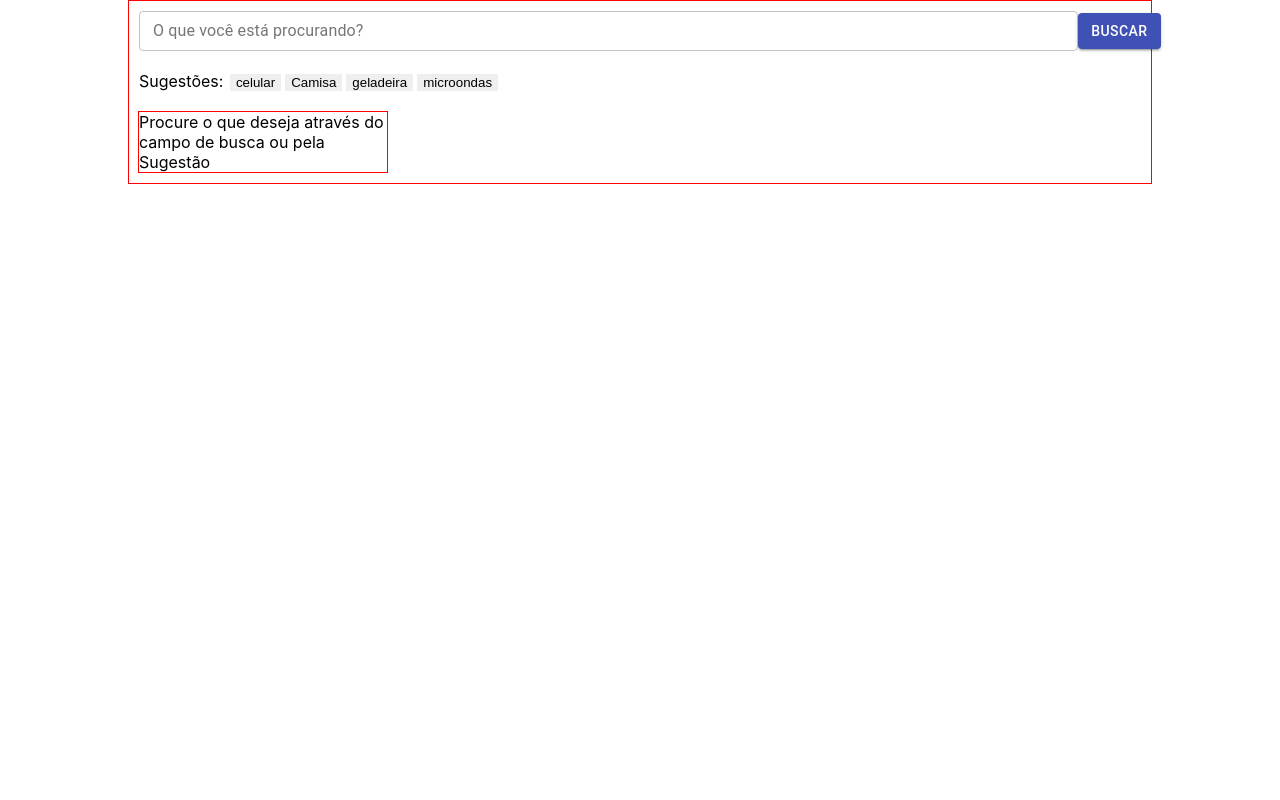
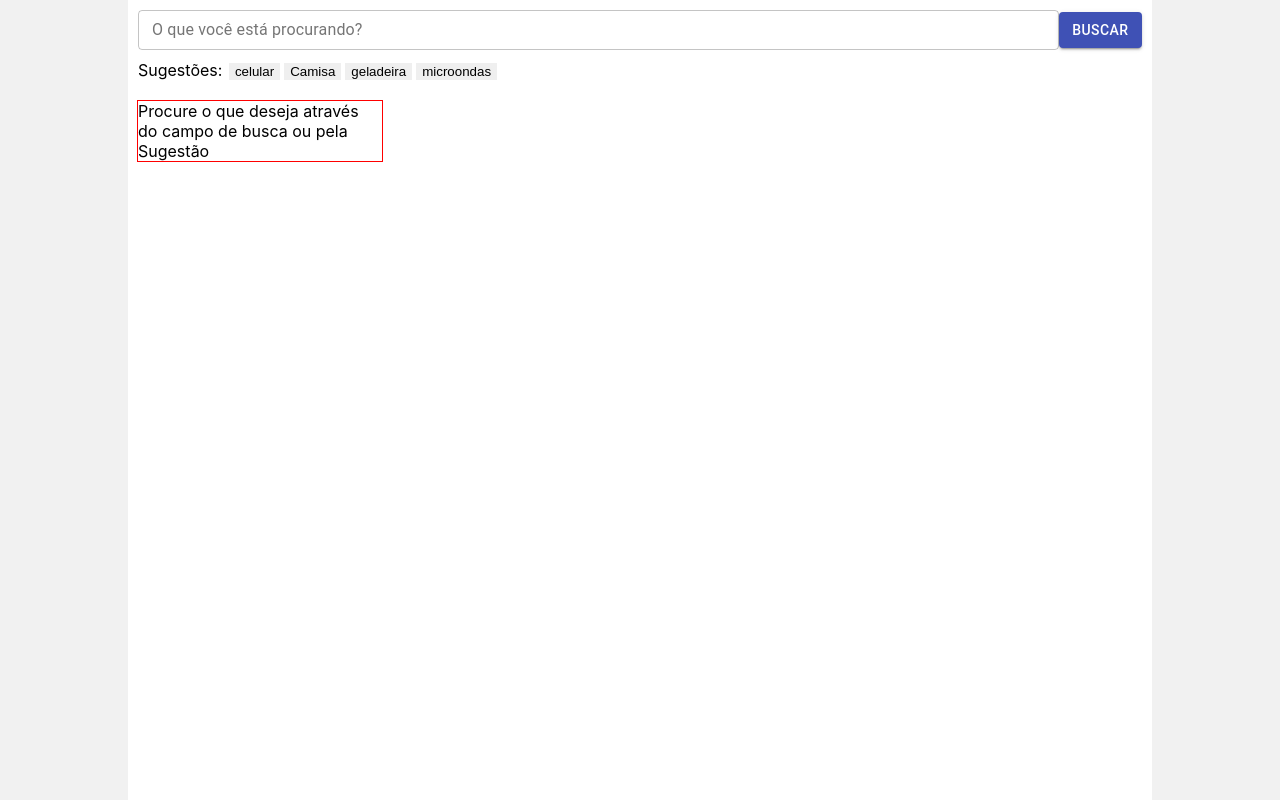
Before and after one commit to Biancasleonardo/desafio_Calindra, a React (Create React App) app in the folder desafio1/: page / in a window 1280 px wide. Built offline with nearby package versions, Linux system fonts and the light colour scheme.

Commit message:
installing material icons

```diff
--- a/desafio1/package.json
+++ b/desafio1/package.json
@@ -4,6 +4,7 @@
   "private": true,
   "dependencies": {
     "@material-ui/core": "^4.12.1",
+    "@material-ui/icons": "^4.11.2",
     "@testing-library/jest-dom": "^5.14.1",
     "@testing-library/react": "^11.2.7",
     "@testing-library/user-event": "^12.8.3",
--- a/desafio1/src/AppStyle.js
+++ b/desafio1/src/AppStyle.js
@@ -3,6 +3,7 @@ import styled from "styled-components";
 export const AppContainer = styled.div`
     display: flex;
     width: 80%;
+    height: 100vh;
     flex-direction: column;
     align-items: center;
     margin: 0 auto;
--- a/desafio1/src/components/Search/style.js
+++ b/desafio1/src/components/Search/style.js
@@ -1,7 +1,6 @@
 import styled from "styled-components";
 
 export const SectionSearch = styled.section`
-    padding: 10px;
     display: flex;
     align-items: center;
     justify-content: space-between;
--- a/desafio1/src/components/Suggestions/style.js
+++ b/desafio1/src/components/Suggestions/style.js
@@ -1,7 +1,7 @@
 import styled from "styled-components";
 
 export const ContainerSuggestions = styled.div`
-    padding: 10px;
+    padding: 10px 0;
 `
 
 export const ButtonItem = styled.button`
--- a/desafio1/src/index.css
+++ b/desafio1/src/index.css
@@ -5,6 +5,7 @@ body {
     sans-serif;
   -webkit-font-smoothing: antialiased;
   -moz-osx-font-smoothing: grayscale;
+  background-color: #F1F1F1;
 }
 
 code {
--- a/desafio1/src/pages/HomePage/style.js
+++ b/desafio1/src/pages/HomePage/style.js
@@ -2,8 +2,10 @@ import styled from "styled-components";
 
 export const ContainerBody = styled.body`
     width: 100%;
-    border: 1px red solid;
+    height: 100vh;
     box-sizing: border-box;
+    padding: 10px;
+    background-color: white;
 `
 
 export const ContainerCards = styled.div`
@@ -11,7 +13,7 @@ export const ContainerCards = styled.div`
     grid-template-columns: repeat(4, 1fr);
     gap: 10px;
     justify-items: center;
-    padding: 10px;
+    padding: 10px 0;
     width: 100%;
 `
 
```
Also changed, not shown: 1 other file (tests, documents, lock files or other folders).
